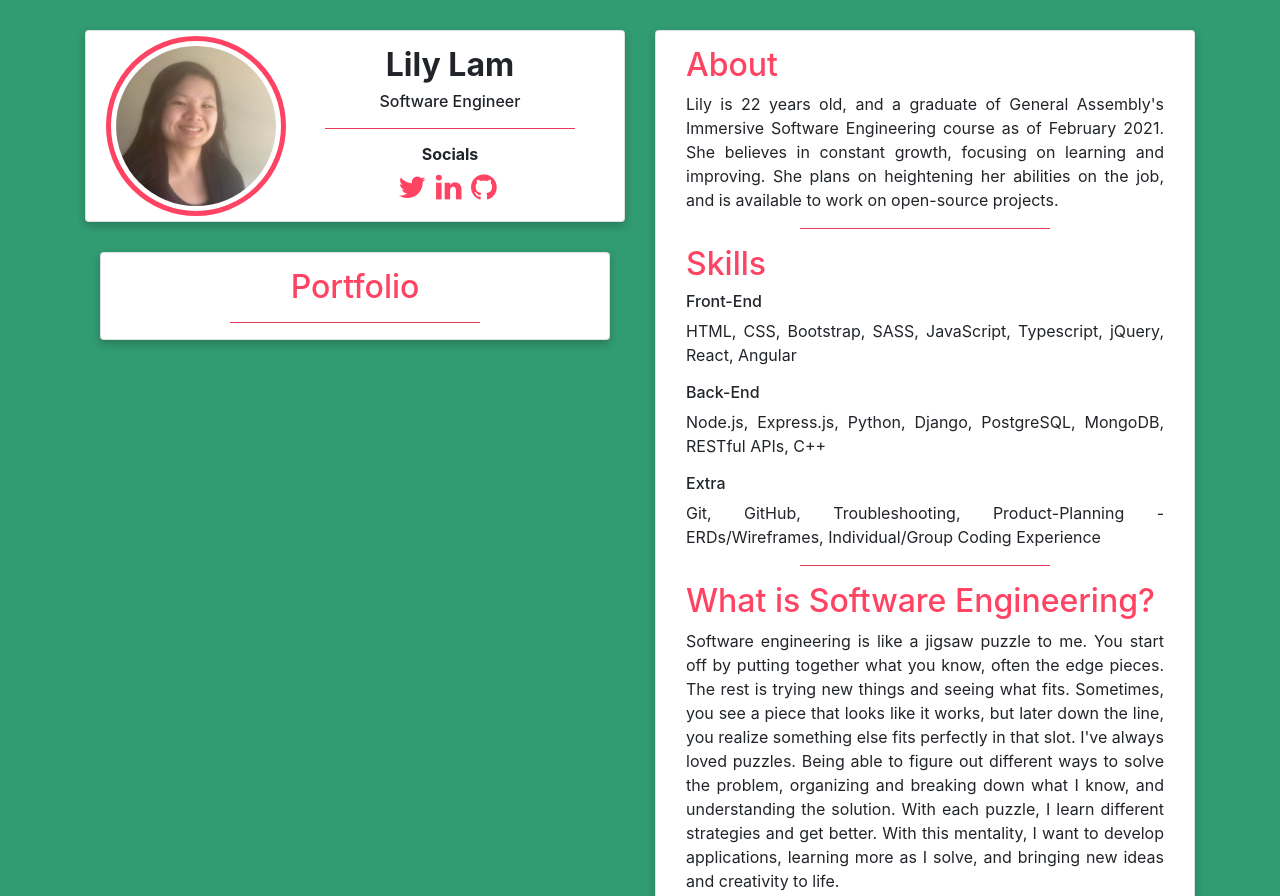
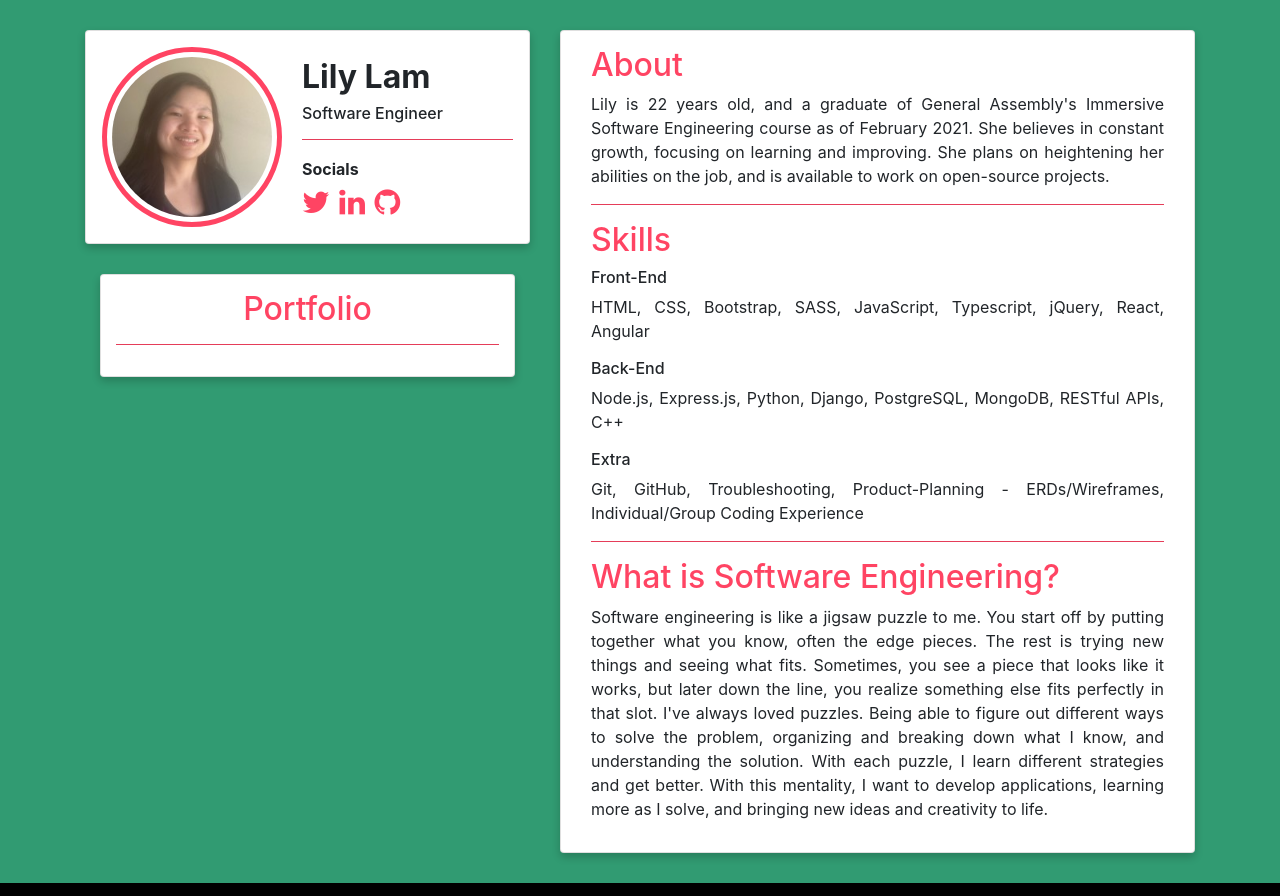
Before and after one commit to Lamsauce/Lilylam.github.io, a plain HTML site: page index.html in a window 1280 px wide. Shown: the top 896 px of the page. Drawn offline with nearby package versions, Linux system fonts and the light colour scheme.

Commit message:
css changes, still need cards to be fixed when width is changed

```diff
--- a/index.html
+++ b/index.html
@@ -17,24 +17,33 @@
     <div class="main-content">
     <div class="container main">
       <div class="row">
-        <div class="col">
+        <div class="col-md-5">
           <div class="card card-left">
             <div class="container">
-              <div>
-                <img src="./images/me.jpg" alt="Avatar">
-              </div>
+            <table style="width:100%">
+              <table style="width:100%">
+                <tr>
+                  <th rowspan="2" style="width:200px"><img src="./images/me.jpg" alt="Avatar"></th>
                   <div class="card-text">
+                    <td>
                       <h2><b>Lily Lam</b></h2>
                       <h6>Software Engineer</h6>
-                <hr>
+                      <hr style="margin-bottom: 0px">
+                    </td>
+                </tr>
+                <tr>
+                  <td style="text-align:">
                     <h6><b>Socials</b></h6>
                     <a href="https://twitter.com/LamsauceSE" target="blank"><i class="fa fa-twitter" style="font-size:30px"></i></a>
                     <a href="https://linkedin.com/in/LilyLam-SE" target="blank"><i class="fa fa-linkedin" style="font-size:30px"></i></a>
                     <a href="https://github.com/Lamsauce" target="blank"><i class="fa fa-github" style="font-size:30px"></i></a>
+                  </td>
+                </div>
+                </tr>
+              </table>
             </div>
           </div>
-          </div>
-          <div class="col">
+          <div class="col-md-12">
             <div class="card card-left">
               <div class="container">
                 <div class="card-text">
@@ -45,7 +54,7 @@
             </div>
           </div>
         </div>
-        <div class="col">
+        <div class="col-md-7">
           <div class="card card-right">
             <div class="container">
               <h2 class="title">About</h2>
--- a/styles/main.css
+++ b/styles/main.css
@@ -8,33 +8,30 @@ body {
     margin-top: 30px;
 }
 
-.card-left {
-    min-width: 500px;
+.card-right {
+    padding: 15px;
+    text-align: justify;
 }
 
-.card-right {
-    padding: 15px;
-    min-width: 500px;
-    text-align: justify;
+.card-left {
+    padding-top: 15px;
+    padding-bottom: 15px;
 }
+
 
 img {
     padding: 5px;
     border: 5px solid  rgb(255, 68, 99);
     border-radius: 100%;
-    margin: 5px;
-    max-width: 180px;
+    width: 180px;
     float: left;
 }
 
 hr {
     background-color:  rgb(255, 68, 99);
-    width: 250px;
-    display: flex;
 }
 
 .card-text {
-    padding-top: 15px;
     text-align: center;
 }
 
```
Lines whose indentation alone changed are shown as unchanged.
